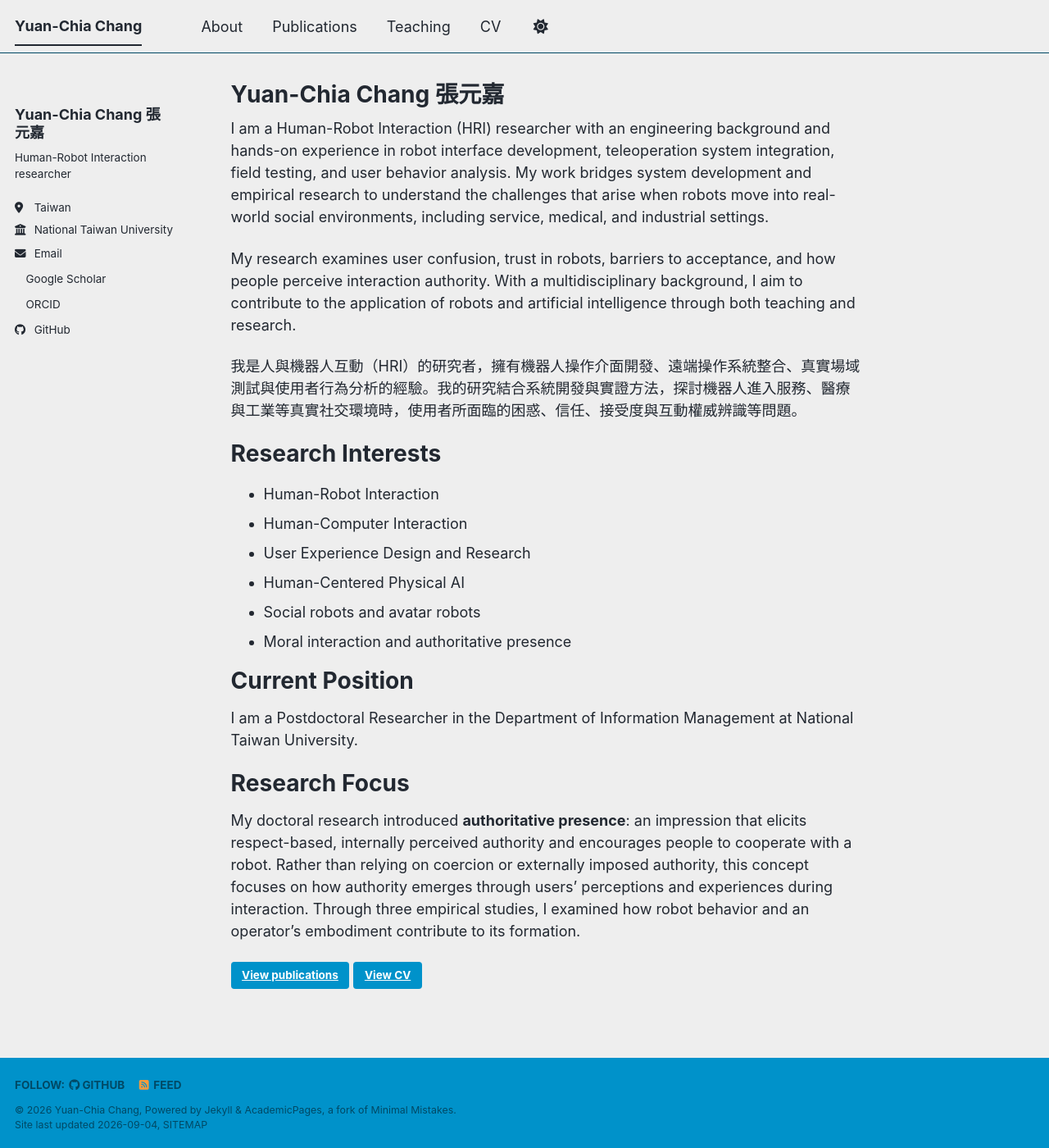
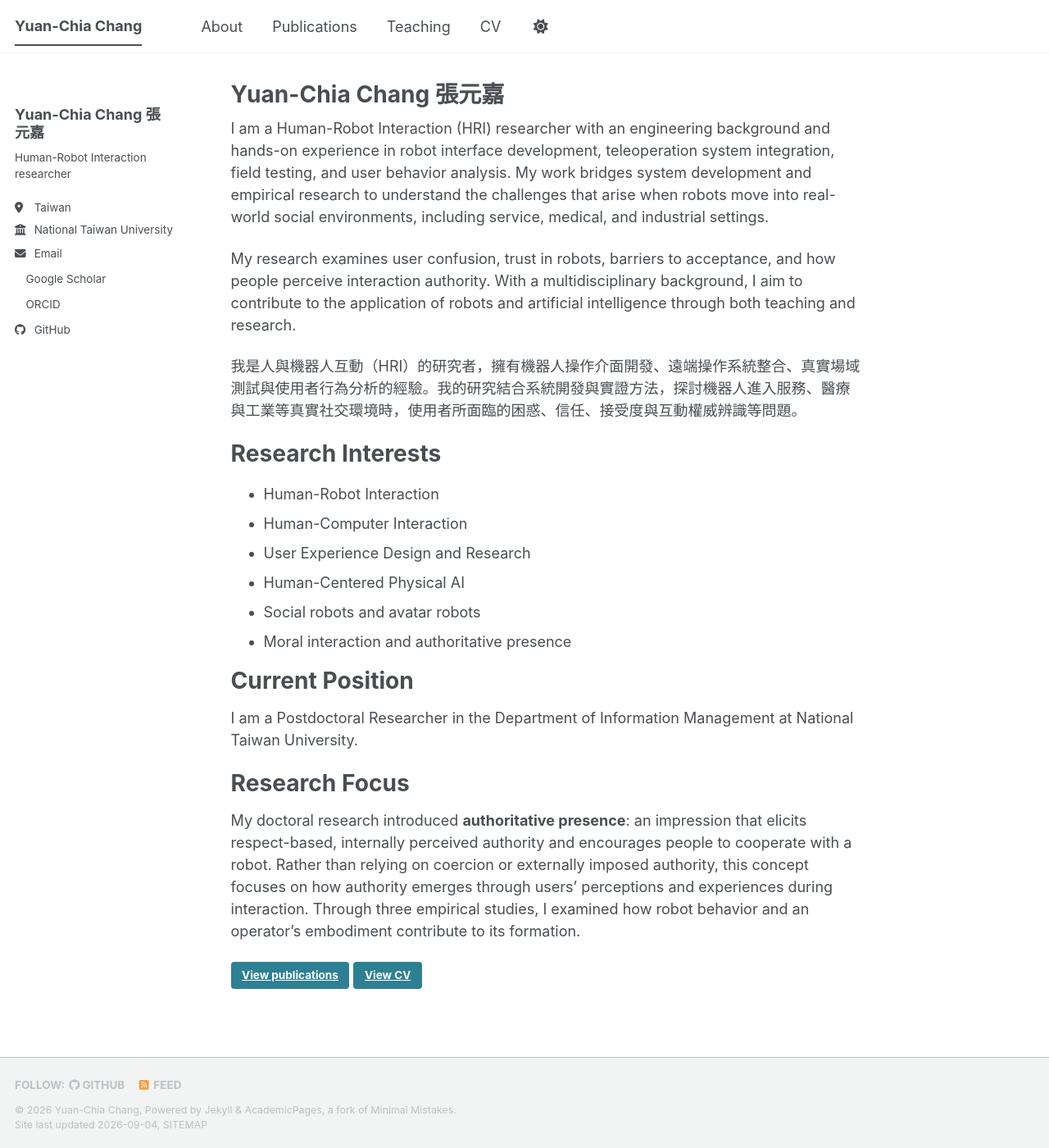
Before and after one commit to changyuanchia/changyuanchia.github.io, a Jekyll site: the page built from _pages/about.md, in a window 1280 px wide and 1400 px high. Shown: the whole window at 82% size. Built offline with Jekyll 4.4.1, drawn with Linux system fonts in a browser that asks for light colours; a style sheet for code colours, icons or effects is not loaded.

Commit message:
Use default light homepage theme

```diff
--- a/_config.yml
+++ b/_config.yml
@@ -8,7 +8,7 @@
 
 # Basic Site Settings
 locale                   : "en-US"
-site_theme               : "air" # The available themes options are "default", "air", "sunrise", "mint", "dirt" and "contrast"
+site_theme               : "default" # Corresponds to images/themes/homepage-light.png in light mode.
 title                    : "Yuan-Chia Chang"
 title_separator          : "-"
 name                     : &name "Yuan-Chia Chang"
```
